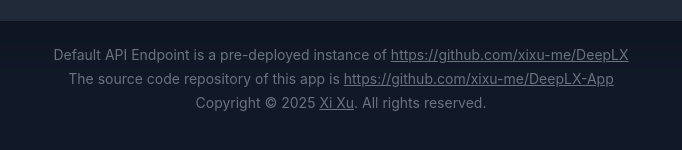
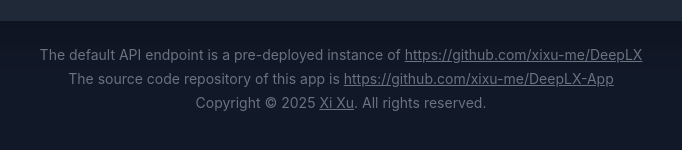
Before and after one commit to CroSSer23/DeepLX-App, a plain HTML site: page index.html in a window 1280 px wide. Shown: the part 644-794 px from the top of the page, 299-981 px from the left. Drawn offline with nearby package versions, Linux system fonts and the light colour scheme.

Commit message:
Clarify wording for default API endpoint info
Updated the text to clarify that the default API endpoint is a pre-deployed instance, improving readability and user understanding.

```diff
--- a/index.html
+++ b/index.html
@@ -347,7 +347,7 @@
         class="text-center mt-6 text-gray-500 text-sm animate-fade-in-delay-3"
       >
         <p>
-          Default API Endpoint is a pre-deployed instance of
+          The default API endpoint is a pre-deployed instance of
           <a
             href="https://github.com/xixu-me/DeepLX"
             target="_blank"
```
